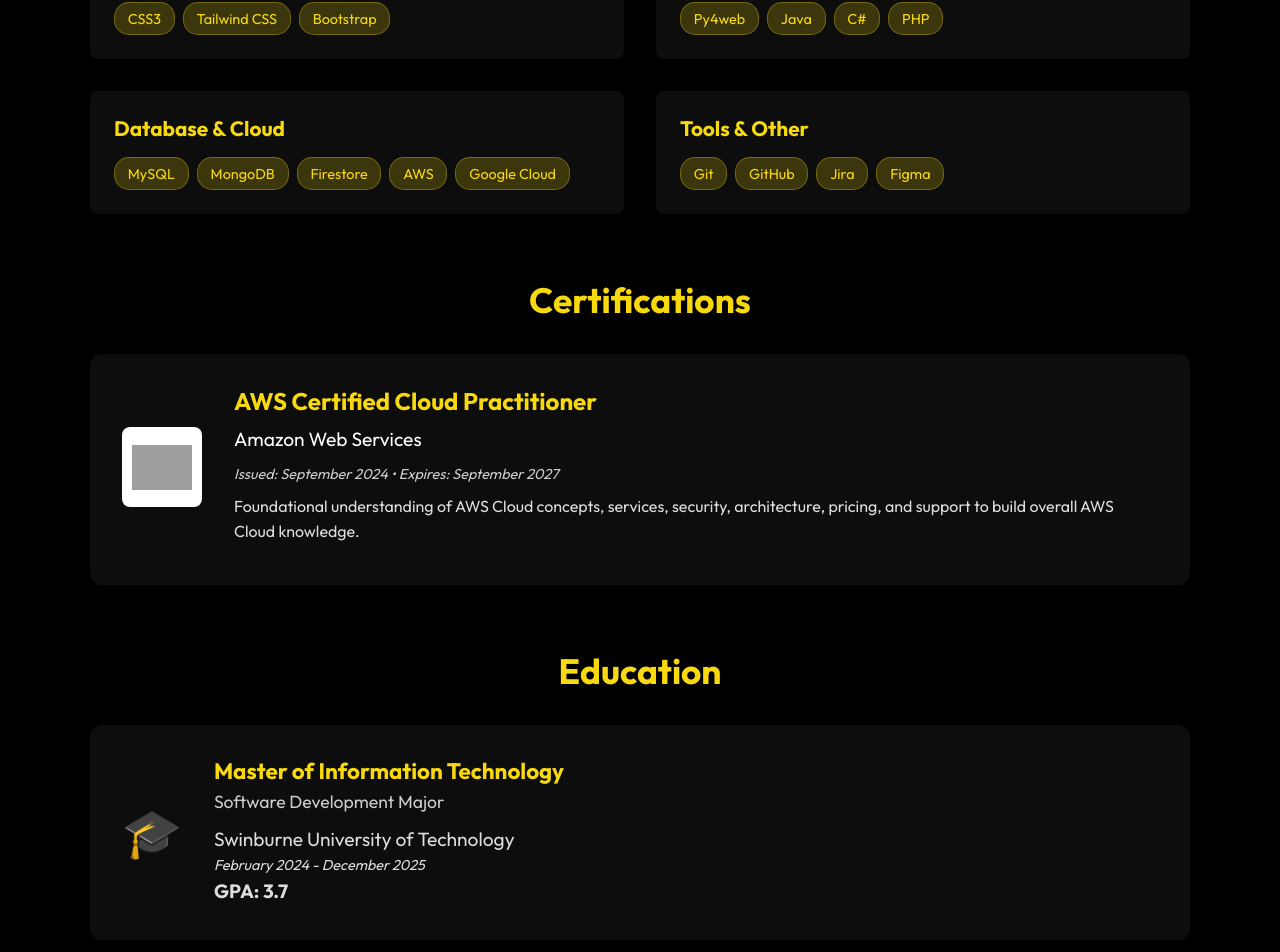
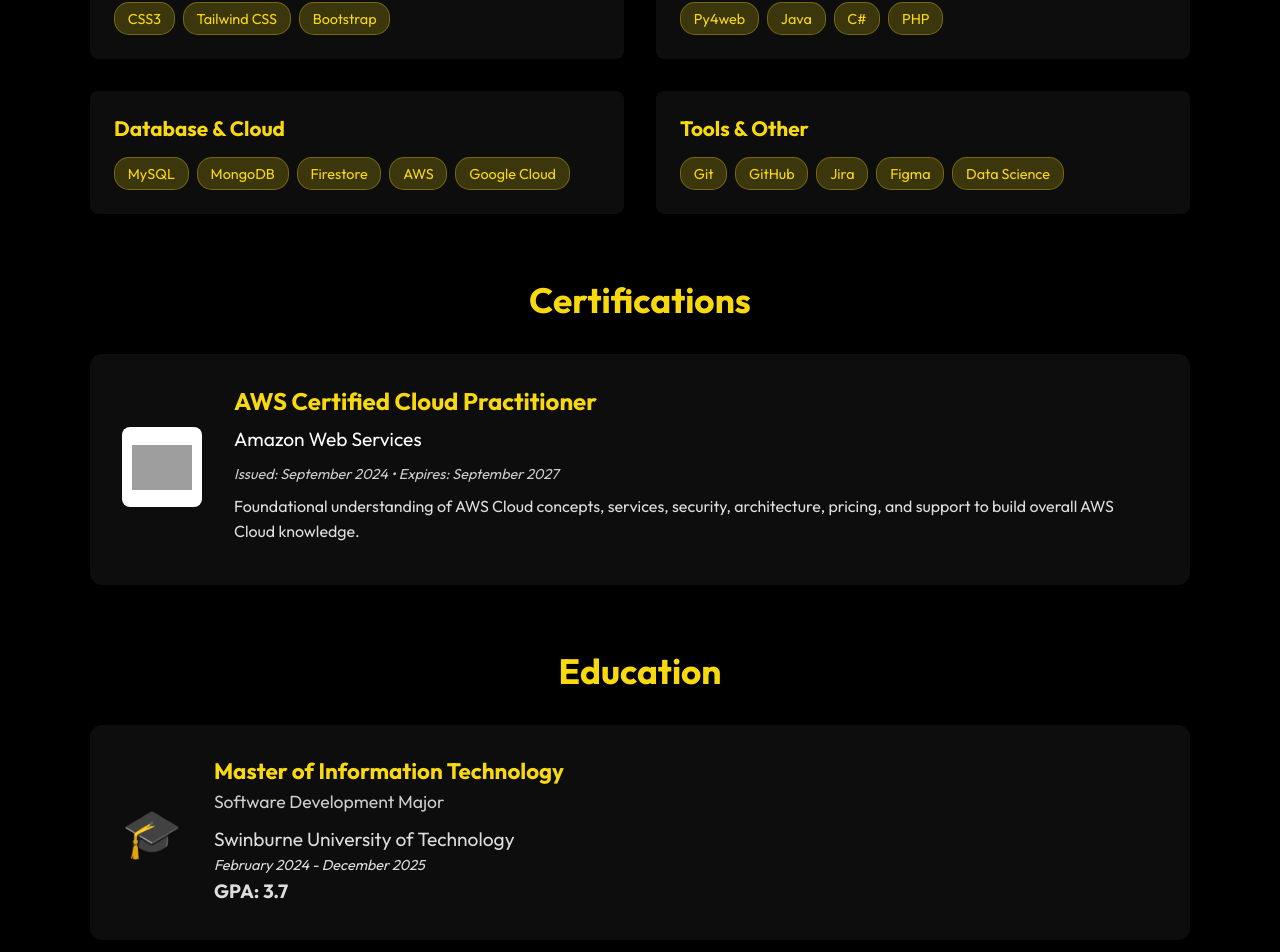
Before and after one commit to phuoc-stack/my-portfolio-frontend, a React (Create React App) app: page /about in a window 1280 px wide. Shown: the part 1122-2074 px from the top of the page. Built offline with nearby package versions, Linux system fonts and the light colour scheme; grey boxes are pictures that could not be loaded.

Commit message:
Add one skill

```diff
--- a/src/components/AboutMe.js
+++ b/src/components/AboutMe.js
@@ -80,6 +80,7 @@
               <span className="skill-tag">GitHub</span>
               <span className="skill-tag">Jira</span>
               <span className="skill-tag">Figma</span>
+              <span className="skill-tag">Data Science</span>
             </div>
           </div>
         </div>
```
